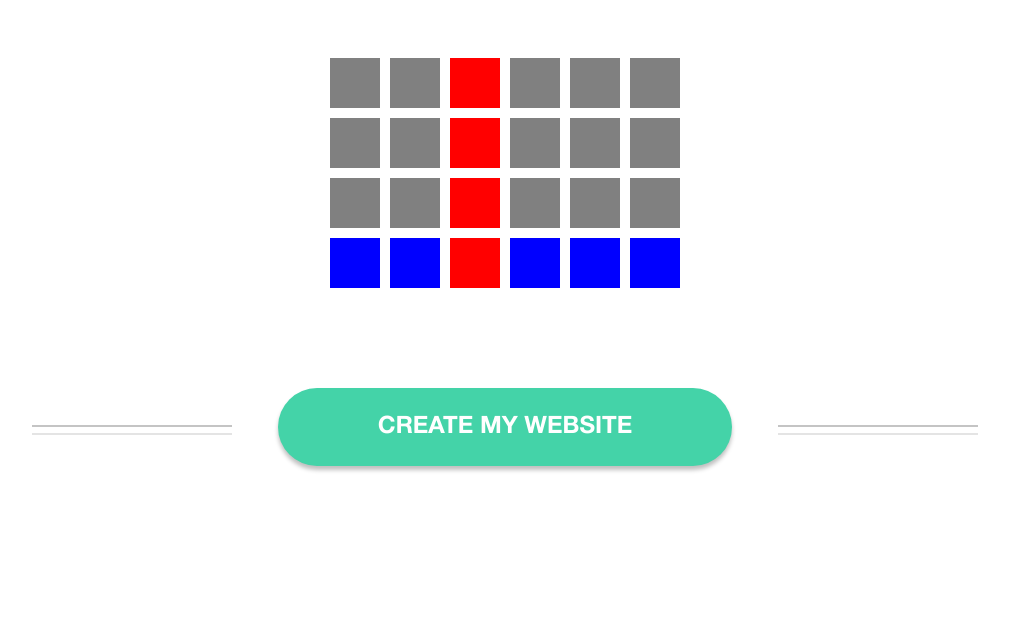
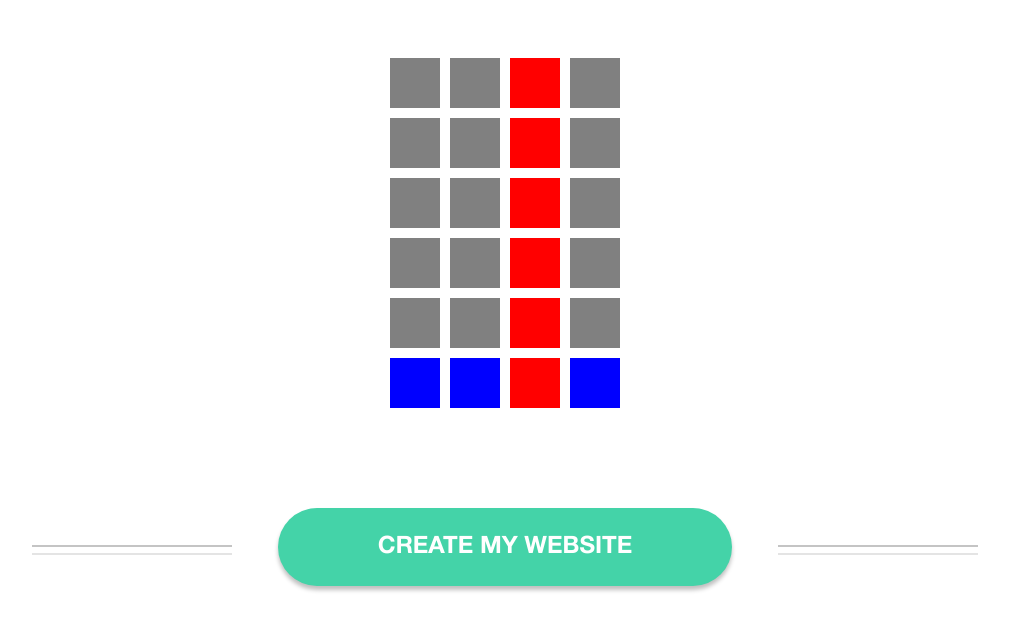
Before and after one commit to Roman160893/homework, a plain HTML site: page homework-PSEVDO/index.html in a window 1280 px wide. Shown: the whole page, without its empty margins (135-1144 px from the left). Drawn offline with Linux system fonts and the light colour scheme.

Commit message:
git add .

```diff
--- a/homework-GRID/css/style.css
+++ b/homework-GRID/css/style.css
@@ -1024,7 +1024,8 @@
 .footer__coop-grid::before {
    content: "";
    display: block;
-   width: 1250px;
+   width: 100%;
+   max-width: 1250px;
    height: 1px;
    background: #c4c4c4;
    position: absolute;
--- a/homework-PSEVDO/css/style.css
+++ b/homework-PSEVDO/css/style.css
@@ -9,36 +9,33 @@ body {
    display: flex;
    flex-direction: column;
    justify-content: center;
+   min-width: 965px;
 }
 .wrapper {
    display: grid;
-   grid-template-columns: repeat(6, 50px);
+   grid-template-columns: repeat(4, 50px);
    grid-auto-rows: auto;
    gap: 10px;
    justify-content: center;
-   margin-top: 50px;
-   margin-bottom: 100px;
+   margin: 50px auto 100px auto;
 }
 .item {
    width: 50px;
    height: 50px;
    background: grey;
 }
-.item:nth-child(6n+3){
+.item:nth-child(4n + 3) {
    background: red;
 }
 .item:nth-last-child(1),
-.item:nth-last-child(2),
 .item:nth-last-child(3),
-.item:nth-last-child(5),
-.item:nth-last-child(6) {
+.item:nth-last-child(4) {
    background-color: blue;
 }
 .button {
    background: #44d3a8;
    box-shadow: 0px 4px 4px rgba(0, 0, 0, 0.25);
    border-radius: 100px;
-   display: inline-block;
    margin: 0 auto;
    position: relative;
 }
```
